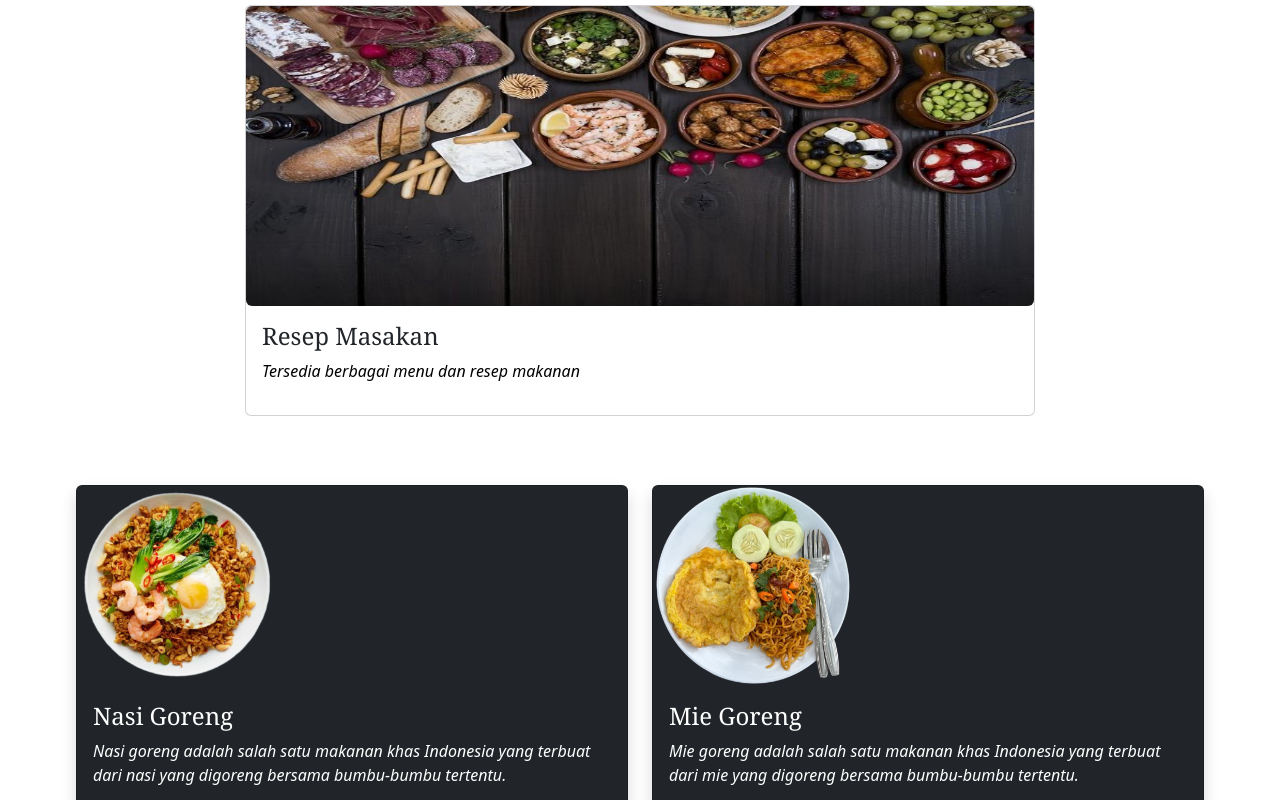
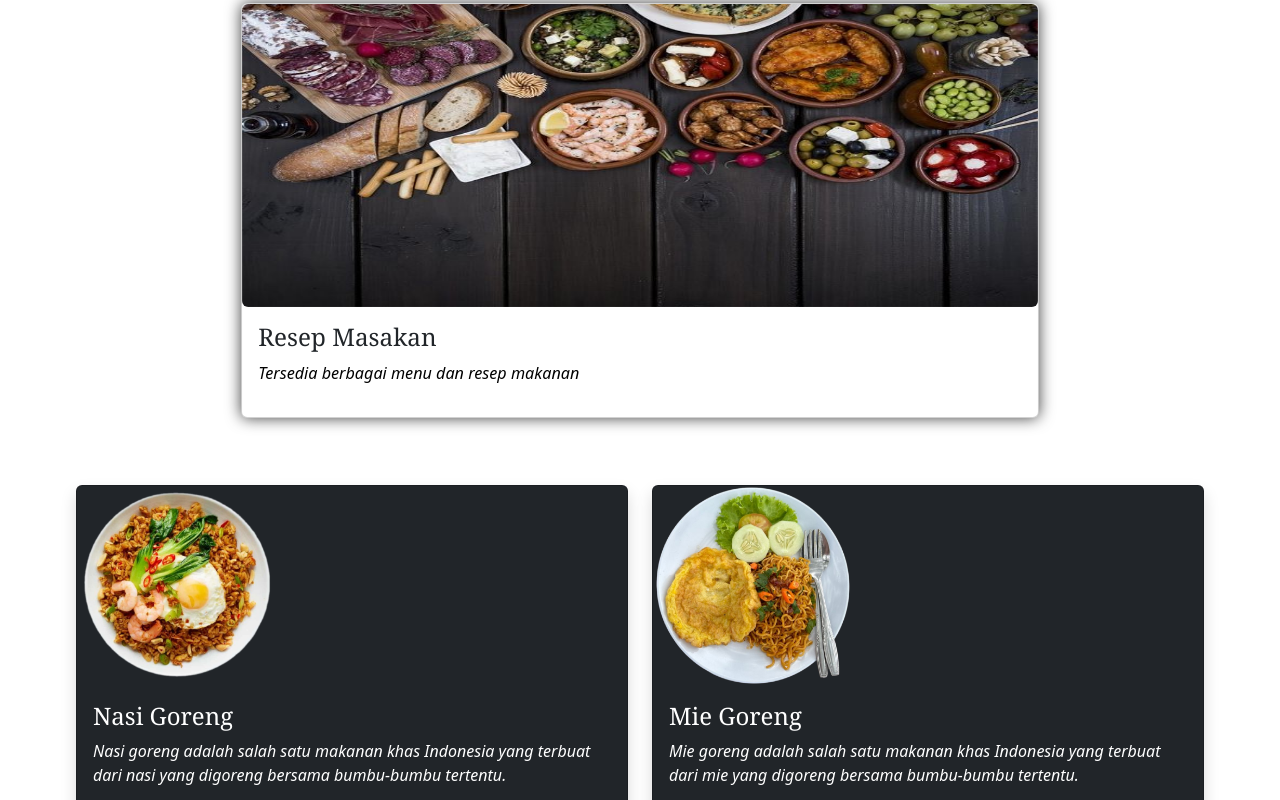
Before and after one commit to Alfinzulfan/0020-bootstrap, a plain HTML site: page index.html in a window 1280 px wide. In both pictures the pointer is over the element 640 px from the left and 210 px from the top of the page. Shown: the top 800 px of the page. Drawn offline with Linux system fonts and the light colour scheme.

Commit message:
style.css

```diff
--- a/style.css
+++ b/style.css
@@ -38,6 +38,17 @@ h5{
 .card-img-top:active{
     transform: scale(1.05);
 }
+.card{
+    transition: box-shadow 0.03s ease;
+    transition: all 400ms;
+}
+.card:hover,
+.card:focus,
+.card:active{
+    transform: scale(1.01);
+    box-shadow: 10px;
+    box-shadow: 0px 0px 15px 0px rgba(0,0,0,0.75);
+}
 .nama{
     text-align: center;
     color: grey;
```
